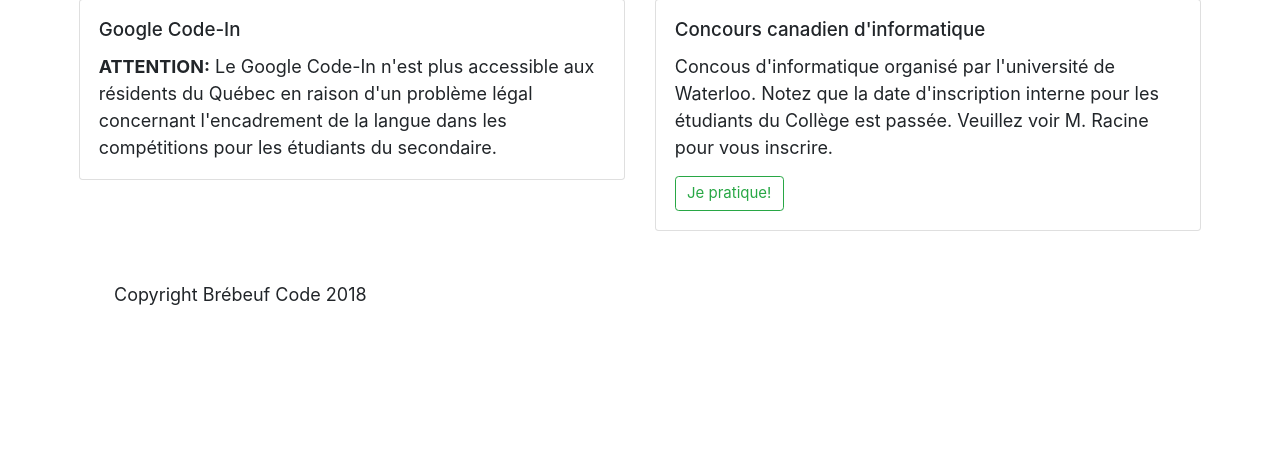
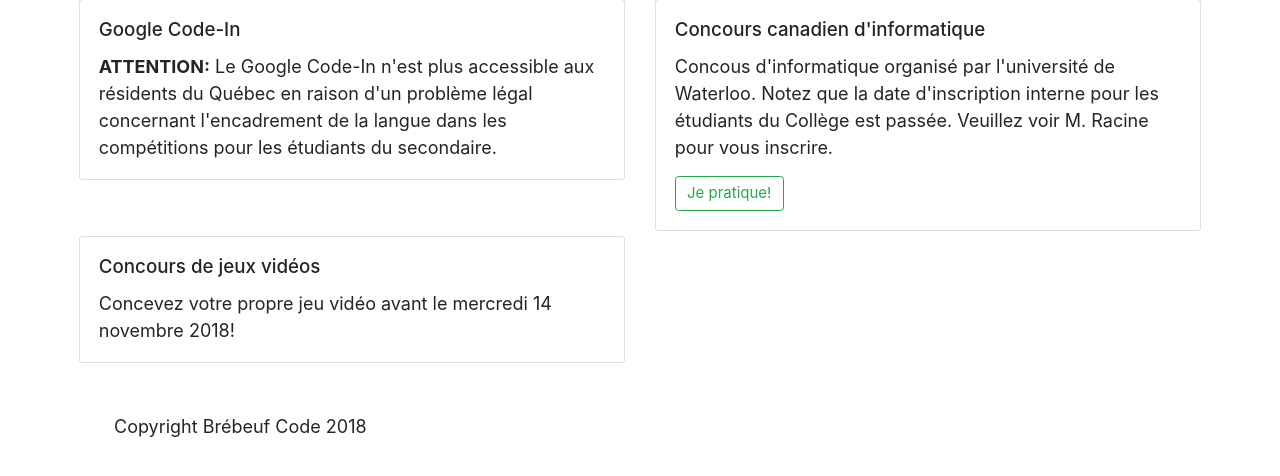
Before and after one commit to Brebeuf-Code/site-web2.0, a Flask app: page /competitions in a window 1280 px wide. Shown: the part 212-688 px from the top of the page. Run offline with Flask 2, Linux system fonts and the light colour scheme; some libraries are stand-ins or nearby versions.

Commit message:
Switched location of game competition

```diff
--- a/templates/competitions.html
+++ b/templates/competitions.html
@@ -66,7 +66,19 @@
               </div>
             </div>
           </div>
-</div>
+        </div>
+        <div class="row" style="margin-top:5px;">
+            <div class="col-sm-6">
+              <div class="card">
+                <div class="card-body">
+                  <h5 class="card-title">Concours de jeux vidéos</h5>
+                  <p class="card-text">Concevez votre propre jeu vidéo avant le mercredi 14 novembre 2018!</p>
+                  <!-- <a href="#" class="btn btn-outline-success">Je m'implique!</a> -->
+                </div>
+              </div>
+            </div>
+        </div>
+
       </div>
 
 
```
